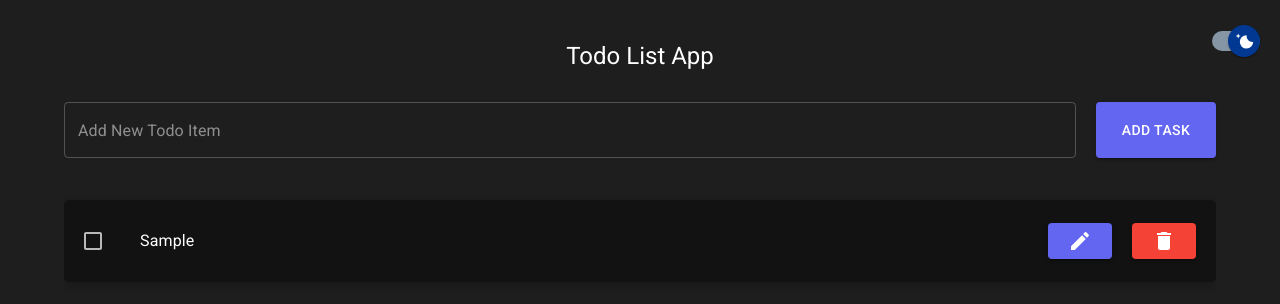
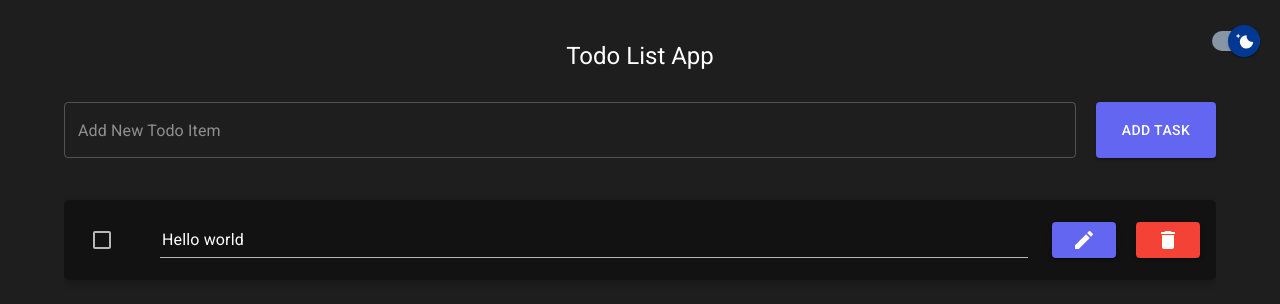
Before and after one commit to KiriTamazo/todo-app, a React (Create React App) app: page / in a window 1280 px wide. Both pictures are taken after typing "Sample" into the empty fields and a click on the button "ADD TASK". Shown: the top 304 px of the page. Built offline with nearby package versions, Linux system fonts and the light colour scheme.

Commit message:
Update:NewBranch

```diff
--- a/package.json
+++ b/package.json
@@ -18,6 +18,7 @@
     "react-dom": "^18.2.0",
     "react-redux": "^8.0.2",
     "react-scripts": "5.0.1",
+    "sass": "^1.53.0",
     "web-vitals": "^2.1.4"
   },
   "scripts": {
--- a/src/components/ListItems.jsx
+++ b/src/components/ListItems.jsx
@@ -1,37 +1,35 @@
 import {
   Button,
   Checkbox,
+  Input,
   ListItem,
   ListItemIcon,
   ListItemText,
+  OutlinedInput,
   Stack,
 } from "@mui/material";
-import { Delete, Edit } from "@mui/icons-material";
+import "./ListItems.scss";
+import { Cancel, Delete, Edit, Save } from "@mui/icons-material";
 
 import React from "react";
 
-const ListItems = ({ todo, handleDelete, handleEdit }) => {
+const ListItems = ({ todo, handleDelete, handleEdit, handleCancle, show }) => {
   return (
     <ListItem
-      sx={{
-        boxShadow: "0 4px 8px 0 rgba(0,0,0,0.2)",
-        bgcolor: "background.paper",
-        borderRadius: "5px",
-        minHeight: "80px",
-        margin: "15px 0",
-        padding: "20px",
-        "&:first-of-type": {
-          marginTop: "0",
-        },
-        "&:last-of-type": {
-          marginBottom: "0",
-        },
-      }}
+      className="list-item"
+      sx={{ bgcolor: "background.paper", gap: 3 }}
     >
-      <ListItemIcon>
-        <Checkbox edge="start" tabIndex={-1} disableRipple />
+      <ListItemIcon className="flex-center">
+        <Checkbox size="medium" edge="start" tabIndex={-1} disableRipple />
       </ListItemIcon>
+      {show ? (
         <ListItemText primary={`${todo.text} `} />
+      ) : (
+        <Input
+          defaultValue="Hello world"
+          sx={{ padding: "2px", flexGrow: 1 }}
+        />
+      )}
 
       <Stack
         sx={{
@@ -39,7 +37,26 @@ const ListItems = ({ todo, handleDelete, handleEdit }) => {
           gap: "20px",
         }}
       >
-        <Button onClick={handleEdit} variant="contained" color="primary">
+        {show ? (
+          <>
+            <Button
+              onClick={() => handleEdit(todo.id)}
+              variant="contained"
+              color="primary"
+            >
+              <Save />
+            </Button>
+            <Button variant="contained" color="error" onClick={handleCancle}>
+              <Cancel />
+            </Button>
+          </>
+        ) : (
+          <>
+            <Button
+              onClick={() => handleEdit(todo.id)}
+              variant="contained"
+              color="primary"
+            >
               <Edit />
             </Button>
             <Button
@@ -49,6 +66,8 @@ const ListItems = ({ todo, handleDelete, handleEdit }) => {
             >
               <Delete />
             </Button>
+          </>
+        )}
       </Stack>
     </ListItem>
   );
--- /dev/null
+++ b/src/components/ListItems.scss
@@ -0,0 +1,18 @@
+.list-item {
+  box-shadow: 0 4px 8px 0 rgba(0, 0, 0, 0.2);
+  border-radius: 5px;
+  min-height: 80px;
+  margin: 15px 0;
+  padding: 20px;
+  &:first-of-type {
+    margin-top: 0;
+  }
+  &:last-of-type {
+    margin-bottom: 0;
+  }
+}
+.flex-center {
+  display: flex;
+  justify-content: center;
+  align-items: center;
+}
--- a/src/components/TodoList.jsx
+++ b/src/components/TodoList.jsx
@@ -32,6 +32,7 @@ const TodoList = () => {
   );
 
   const [value, setValue] = useState("");
+  const [updateValue, setUpdateValue] = useState("");
 
   const handleChange = (e) => {
     setValue(e.target.value);
@@ -51,12 +52,19 @@ const TodoList = () => {
     localStorage.removeItem("items", JSON.stringify(items));
     setTodos([...items]);
   };
-  const handleEdit = () => {
+  const handleEdit = (id) => {
     setShow(true);
+    const item = todos.find((todo) => todo.id !== id);
+    setUpdateValue({ id, text: item.text });
+    console.log(updateValue);
   };
-  const handleUpdate = (id) => {};
+  const handleUpdate = () => {
+    const item = todos.filter((todo) => todo.id === updateValue.id);
+    console.log(item);
+  };
   const handleCancle = () => {
     setShow(false);
+    console.log("Click");
   };
 
   useEffect(() => {
@@ -89,12 +97,17 @@ const TodoList = () => {
         {show ? (
           <>
             <FormControl sx={{ flexGrow: 1 }}>
-              <OutlinedInput value={value} placeholder="Add New Todo Item" />
+              <OutlinedInput
+                onChange={(e) => setUpdateValue({ title: e.target.value })}
+                value={value}
+                placeholder="Add New Todo Item"
+              />
             </FormControl>
             <Stack spacing={2} direction="row">
               <Button
                 onClick={handleUpdate}
                 variant="contained"
+                color="success"
                 className="btn"
               >
                 Update
@@ -102,6 +115,7 @@ const TodoList = () => {
               <Button
                 onClick={handleCancle}
                 variant="contained"
+                color="error"
                 className="btn"
               >
                 Cancle
@@ -146,6 +160,8 @@ const TodoList = () => {
               <ListItems
                 key={index}
                 todo={todo}
+                show={show}
+                handleCancle={handleCancle}
                 handleDelete={handleDelete}
                 handleEdit={handleEdit}
               />
--- a/src/index.css
+++ b/src/index.css
@@ -26,7 +26,7 @@ ul::-webkit-scrollbar {
   width: 15px;
 }
 ::-webkit-scrollbar-track {
-  background-color:transparent;
+  background-color: transparent;
 }
 
 ::-webkit-scrollbar-thumb {
```
Also changed, not shown: 1 other file (tests, documents, lock files or other folders). Lines whose indentation alone changed are shown as unchanged.
